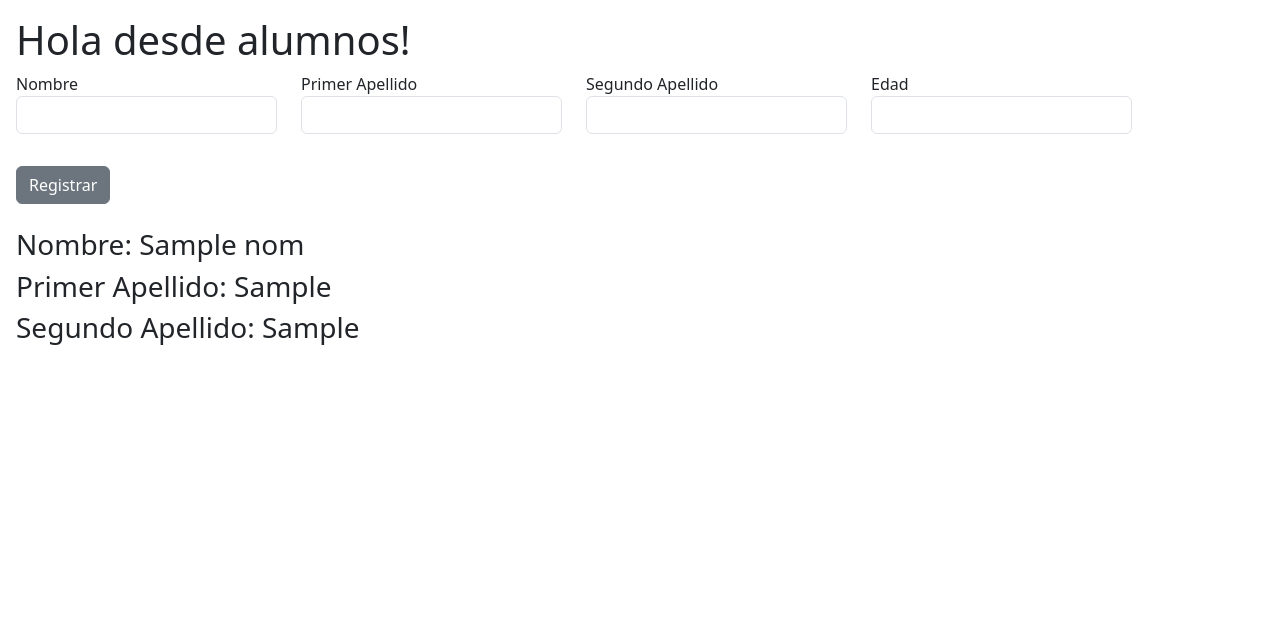
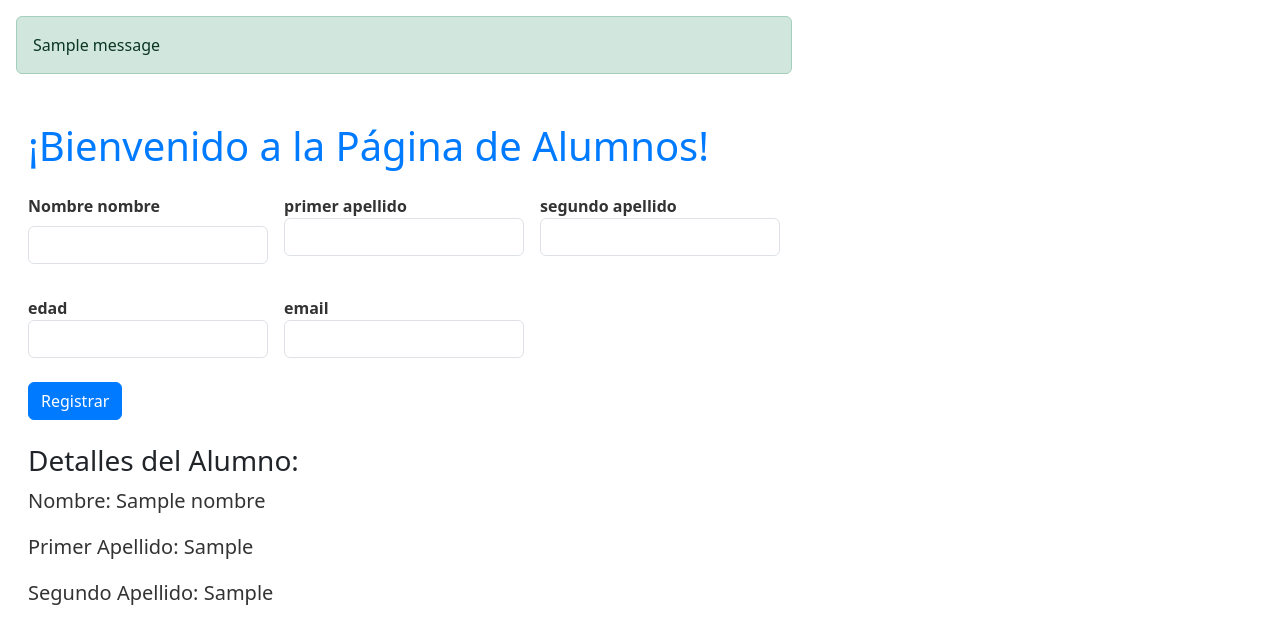
Before and after one commit to IDGS801-20000801/IntroFlask-IDGS801, a Flask app: template templates/alumnos.html in a window 1280 px wide. Shown: the part 62-706 px from the top of the page. Run offline with Flask 3, Linux system fonts and the light colour scheme; the template is opened without the code that fills it: values that come from a table or form of the project are taken from there, most other values are stand-ins (such as "Sample title", 1, 10 or a date in 2020); one stand-in notice (Sample message) is shown.

Commit message:
21/02/2024 - AGL
Fin Intro

```diff
--- a/forms.py
+++ b/forms.py
@@ -3,7 +3,7 @@ from wtforms import Form
 from wtforms import StringField, EmailField, IntegerField
 from wtforms import validators
 
-class UserForm(Form):
+class UserForm2(Form):
     nombre = StringField('Nombre', [
         validators.DataRequired(message='This field is requiered'),
         validators.length(min = 4, max = 10, message = 'Insert a valid name')
@@ -12,3 +12,13 @@ class UserForm(Form):
     a_materno = StringField('Segundo Apellido')
     email = EmailField('Email', [validators.Email(message = 'Insert a valid email')])
     edad = IntegerField('Edad')
+
+class UserForm(Form):
+    nombre = StringField('nombre', [
+        validators.DataRequired(message = 'Campo requerido'),
+        validators.length(min=4, max=10, message='Ingresa un nombre valido')
+    ])
+    primerApellido = StringField('primer apellido')
+    segundoApellido = StringField('segundo apellido')
+    correo = EmailField('email', [ validators.Email(message='Ingresa un correo valido')])
+    edad = IntegerField('edad')
--- a/main.py
+++ b/main.py
@@ -1,36 +1,63 @@
 from flask import Flask, render_template, request
+from flask import flash
+from flask import g
+
 import forms
 
 app = Flask(__name__)
+
+# Permite mandar peticiones flash como protección para las peticiones que se van mandando
+app.secret_key = 'This is my key'
+
+@app.errorhandler(404)
+def page_not_found(e):
+    return render_template("404.html"), 404
+
+# Manda una petición antes de realizar cualquier cambio
+@app.before_request
+def before_request():
+    g.nombre = "MENSO"
+    print("before 1")
+
+@app.after_request
+def after_request(response):
+    print("after 3")
+    return response
 
 @app.route("/")
 def index():
     return render_template("index.html")
 
-@app.route("/alumnos", methods = ["GET", "POST"])
+# Ruta para alumnos
+@app.route("/alumnos", methods=["GET", "POST"])
 def alumnos():
-    # titulo = "UTL"
-    # nombres = ["Shava", "Alexa", "Ceci", "Armando", "Cordova"]
-    # return render_template(
-    #     "alumnos.html",
-    #     titulo = titulo, nombres = nombres
-    # )
 
-    nom = ''
-    p_ap = ''
-    s_ap = ''
+    print("WAKALA {}".format(g.nombre))
 
-    alumno_clase = forms.UserForm(request.form)
-    if request.form == 'POST' and alumno_clase.validate():
-        nom = alumno_clase.nombre.data
-        p_ap = alumno_clase.a_paterno.data
-        s_ap = alumno_clase.a_materno.data
-        edad = alumno_clase.edad.data
+    nombre = ''
+    primerApellido = ''
+    segundoApellido = ''
+    correo = ''
+    edad = ''
+    alumno_class = forms.UserForm(request.form)
 
-        print('Nombre {} - Primer Apellido {} - Segundo Apellido {} - Edad {} - Edad {}'
-              .format(nom, p_ap, s_ap, edad))
+    if request.method == "POST" and alumno_class.validate():
+        nombre = alumno_class.nombre.data
+        primerApellido = alumno_class.primerApellido.data
+        segundoApellido = alumno_class.segundoApellido.data
+        correo = alumno_class.correo.data
+        edad = alumno_class.correo.data
+
+        mensaje='Wilkommen {}'.format(nombre)
+        flash(mensaje)
+
     return render_template("alumnos.html",
-                form = alumno_clase, nombre = nom, a_paterno = p_ap, a_materno = s_ap)
+                           form = alumno_class,
+                           nombre = nombre,
+                           primerApellido = primerApellido,
+                           segundoApellido = segundoApellido,
+                           correo = correo,
+                           edad = edad)
 
 @app.route("/maestros")
 def maestros():
--- a/templates/_macros.html
+++ b/templates/_macros.html
@@ -8,15 +8,25 @@
 
 {% macro new_field(field) %}
 
-    <td>{{field.label}}</td>
-    <dd>{{field(**kwargs) | safe}}</dd>
+<td>{{field.label}}</td>
+<dd>{{field(**kwargs) | safe}}</dd>
+{%if field.errors%}
+<ul>
+    {%for error in field.errors%}
+        <li style="color: red">{{error}}</li>
+    {%endfor%}
+</ul>
+{%endif%}
+{% endmacro %}
 
-{% if field.errors %}
-    <ul>
-        {% for error in field.errors %}
-            <li style="color: red;">{{error}}</li>
-        {% endfor %}
-    </ul>
-{% endif %}
-
+{% macro camposNuevos(field) %}
+<td>{{field.label}}</td>
+<dd>{{field(**kwargs) | safe}}</dd>
+{%if field.errors%}
+<ul>
+    {%for error in field.errors%}
+        <li style="color: red">{{error}}</li>
+    {%endfor%}
+</ul>
+{%endif%}
 {% endmacro %}
--- a/templates/alumnos.html
+++ b/templates/alumnos.html
@@ -2,37 +2,78 @@
 
 {% block content %}
 {% import "_macros.html" as macros %}
-<h1>Hola desde alumnos!</h1>
-<form action="" method="POST" novalidate>
-    <div class="row g-4">
-        <div class="col-md-3">
+<style>
+    .container {
+        max-width: 800px;
+        margin: auto;
+    }
+
+    h1 {
+        font-size: 2.5rem;
+        color: #007bff;
+    }
+
+    form {
+        margin-bottom: 20px;
+    }
+
+    label {
+        font-weight: bold;
+        color: #333;
+    }
+
+    .btn-primary {
+        background-color: #007bff;
+        border-color: #007bff;
+    }
+
+    .btn-primary:hover {
+        background-color: #0056b3;
+        border-color: #0056b3;
+    }
+
+    .lead {
+        font-size: 1.25rem;
+        color: #333;
+    }
+</style>
+
+<div class="container mt-5">
+    <h1 class="mb-4">¡Bienvenido a la Página de Alumnos!</h1>
+    <form action="" method="post">
+        <div class="row g-3">
+            <div class="col-md-4">
+                <div class="mb-3">
+                    <label for="nombre" class="form-label">Nombre</label>
+                    {{
+                        macros.new_field(
+                            form.nombre,
+                            class='form-control',
+                            id='nombre'
+                        )
+                    }}
+                </div>
+            </div>
+
+			<div class="col-md-4">
             {{
                 macros.new_field(
-                    form.nombre,
+                    form.primerApellido,
                     class='form-control'
                 )
             }}
         </div>
 
-        <div class="col-md-3">
+        <div class="col-md-4">
             {{
                 macros.new_field(
-                    form.a_paterno,
+                    form.segundoApellido,
                     class='form-control'
                 )
             }}
         </div>
 
-        <div class="col-md-3">
-            {{
-                macros.new_field(
-                    form.a_materno,
-                    class='form-control'
-                )
-            }}
-        </div>
-
-        <div class="col-md-3">
+        <div class="col-md-4">
             {{
                 macros.new_field(
                     form.edad,
@@ -41,14 +82,27 @@
             }}
         </div>
 
-        <div class="col-12">
-            <button type="submit" class="btn btn-secondary">
-                Registrar
-            </button>
+        <div class="col-md-4">
+            {{
+                macros.new_field(
+                    form.correo,
+                    class='form-control'
+                )
+            }}
         </div>
+
+            <div class="col-12">
+                <button type="submit" class="btn btn-primary">
+                    Registrar
+                </button>
+            </div>
+        </div>
+    </form>
+    <div class="mt-4">
+        <h3>Detalles del Alumno:</h3>
+        <p class="lead">Nombre: {{ nombre }}</p>
+        <p class="lead">Primer Apellido: {{ primerApellido }}</p>
+        <p class="lead">Segundo Apellido: {{ segundoApellido }}</p>
     </div>
-</form><br/>
-<h3>Nombre: {{nom}}</h3>
-<h3>Primer Apellido: {{p_ap}}</h3>
-<h3>Segundo Apellido: {{s_ap}}</h3>
+</div>
 {% endblock %}
--- a/templates/layout2.html
+++ b/templates/layout2.html
@@ -42,6 +42,15 @@
     </nav>
 
     <div class="container pt-3 ms-1">
+        {% with messages = get_flashed_messages() %}
+            {% if messages %}
+                {% for message in messages %}
+                    <div class="alert alert-success" role="alert">
+                        {{message}}
+                    </div>
+                {% endfor %}
+            {% endif %}
+        {% endwith %}
         {%block content%}
 
         {%endblock%}
```
Also changed, not shown: templates/404.html (added, +70 -0 lines).
